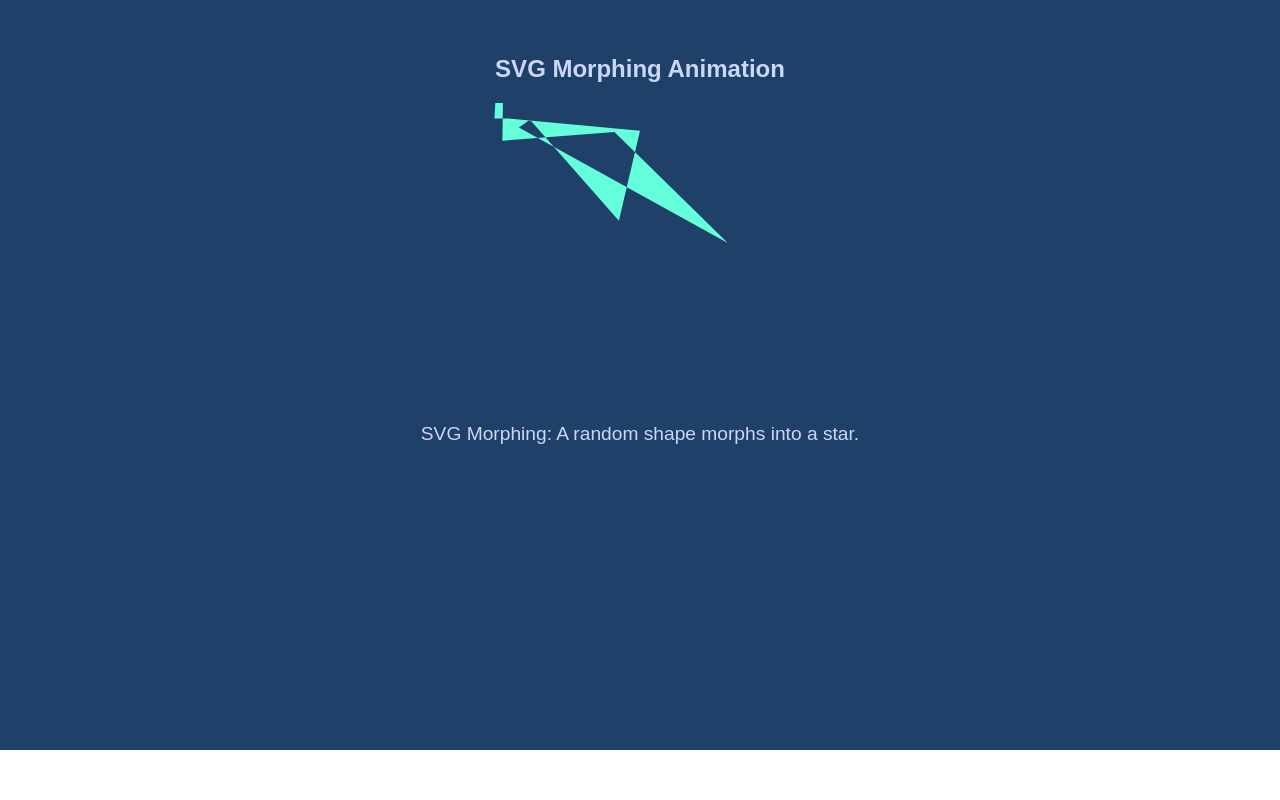
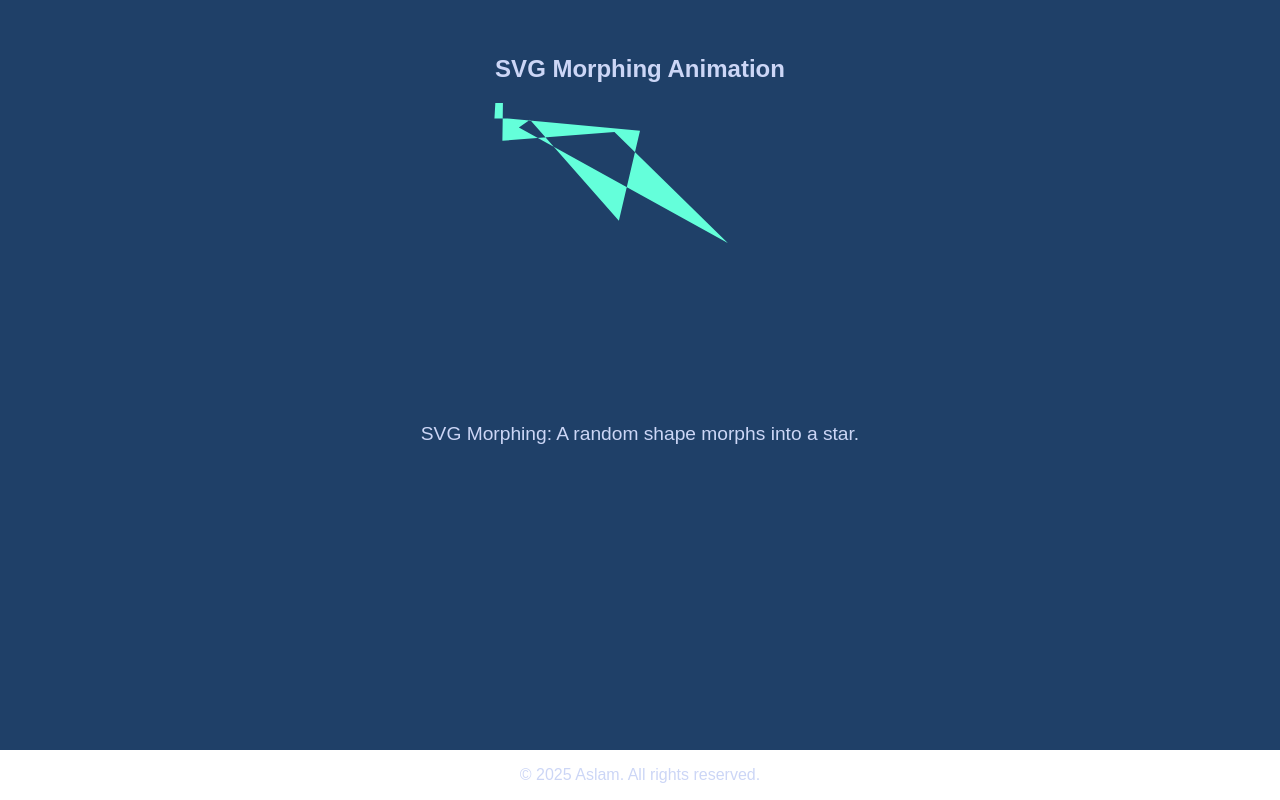
Before and after one commit to AslamDesigns/GSAP-Animations, a plain HTML site: page index.html in a window 1280 px wide. Shown: the part 5250-6050 px from the top of the page. Before the commit the page ends 6000 px from the top, so only its background shows below. Drawn offline with Linux system fonts and the light colour scheme; a script that the page names is missing.

Commit message:
Update index.html

```diff
--- a/index.html
+++ b/index.html
@@ -91,6 +91,10 @@
   <p class="animation-description">SVG Morphing: A random shape morphs into a star.</p>
 </section>
 
+    <footer>
+    <p>&copy; 2025 Aslam. All rights reserved.</p>
+    </footer>
+
 <!-- GSAP and ScrollTrigger -->
 <script src="js/gsap.min.js"></script>
 <script src="js/ScrollTrigger.min.js"></script>
```
